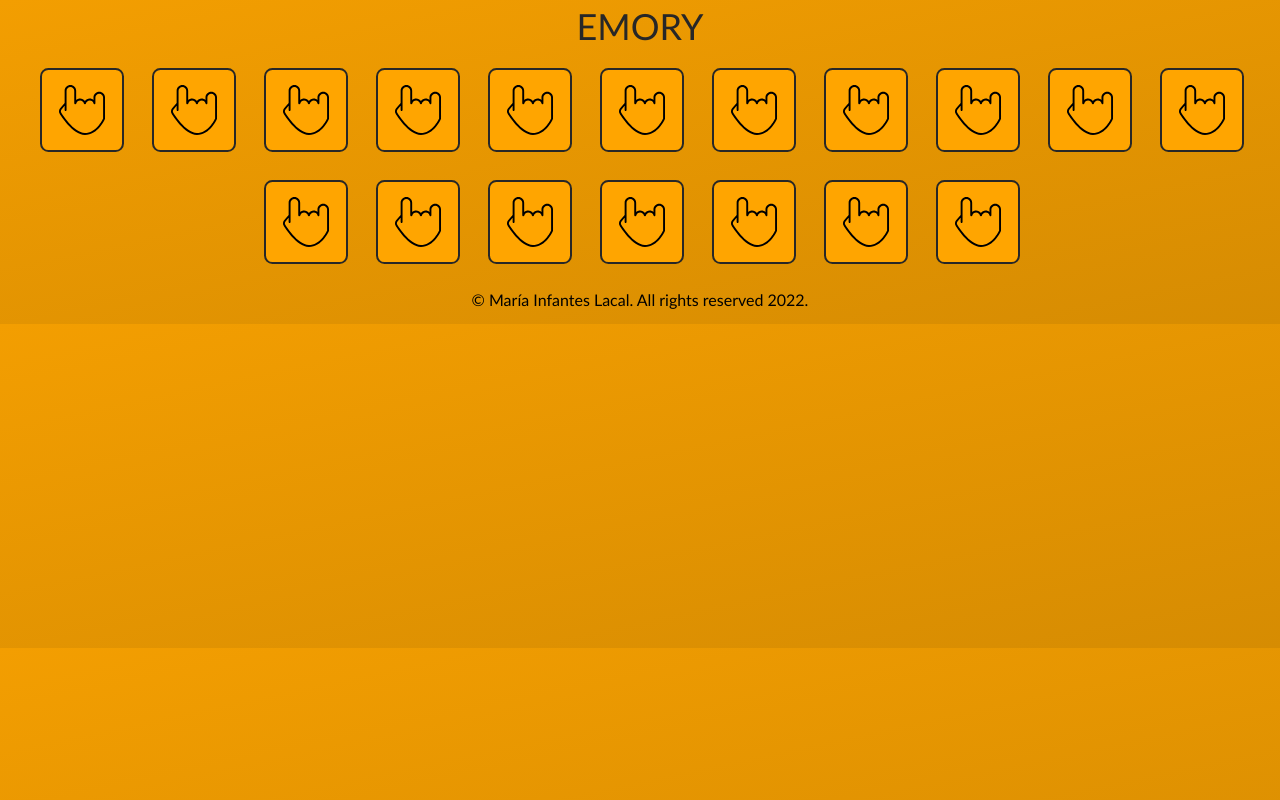
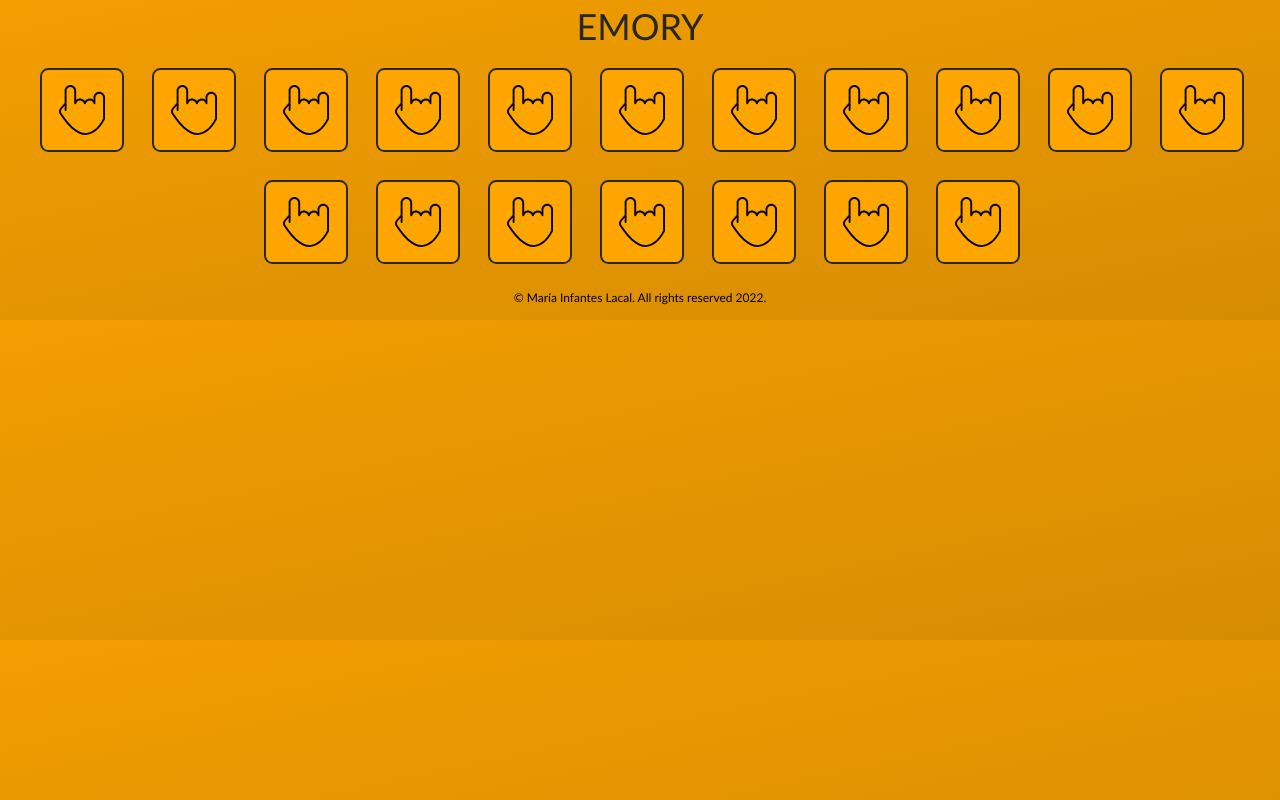
Before and after one commit to Arrshe/music-memory-game, a website: page src/views/game/game.html in a window 1280 px wide. Drawn offline with Linux system fonts and the light colour scheme.

Commit message:
feat: copyright styles

```diff
--- a/src/assets/scss/styles.scss
+++ b/src/assets/scss/styles.scss
@@ -112,6 +112,7 @@ body {
   }
 
   &__copyright {
+    font-size: $font-size-xs;
     text-align: center;
     margin: 1rem auto;
   }
```
Also changed, not shown: src/assets/css/styles.css, 1 other file.
